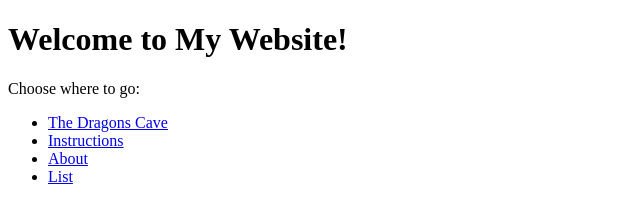
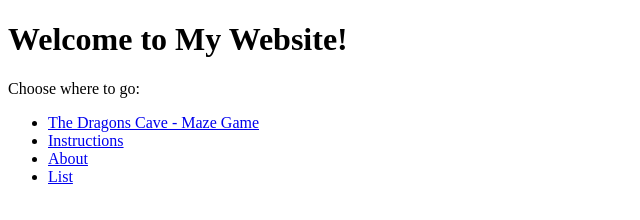
Before and after one commit to Rouge98/Cave-Of-The-Dragon, a plain HTML site: page index.html in a window 1280 px wide. Shown: the whole page, without its empty margins (0-640 px from the left). Drawn offline with Linux system fonts and the light colour scheme.

Commit message:
Update index.html

```diff
--- a/index.html
+++ b/index.html
@@ -7,7 +7,7 @@
   <h1>Welcome to My Website!</h1>
   <p>Choose where to go:</p>
   <ul>
-    <li><a href="game.html">The Dragons Cave</a></li>
+    <li><a href="game.html">The Dragons Cave - Maze Game</a></li>
     <li><a href="instructions.html">Instructions</a></li>
     <li><a href="about.html">About</a></li>
     <li><a href="list.html">List</a></li>
```
